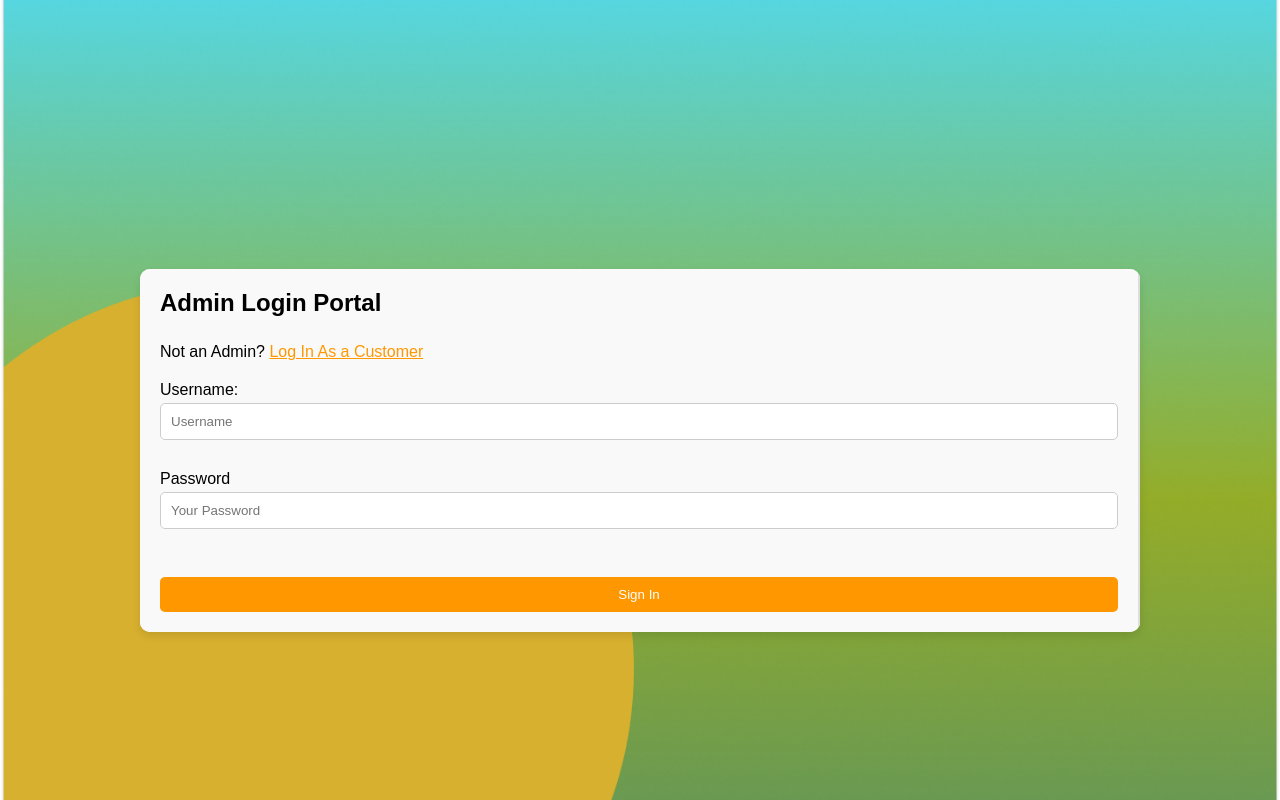
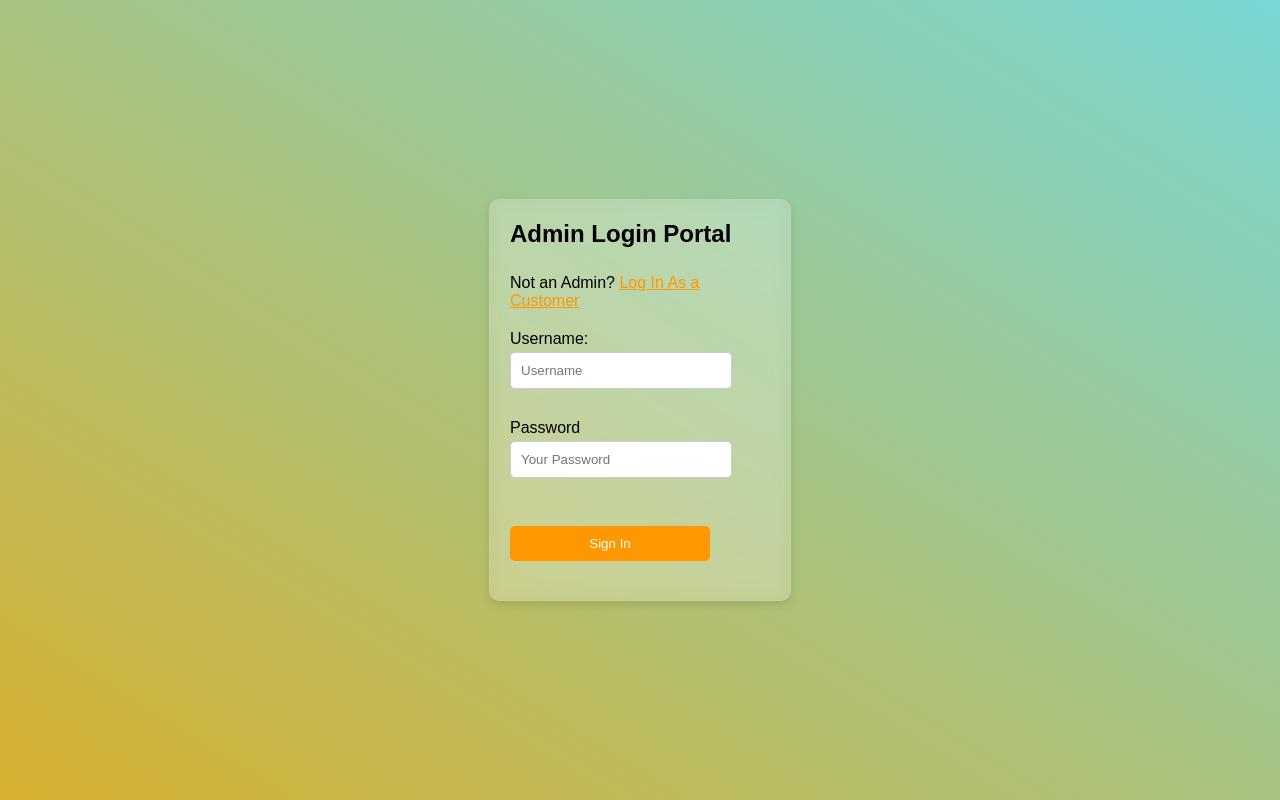
Before and after one commit to SaviduOfficial/carRental, a PHP site: page /admin_login.php in a window 1280 px wide. Run offline with PHP 8.4, Linux system fonts and the light colour scheme.

Commit message:
ui update admin login

```diff
--- a/Admin Interface/admin_login.php
+++ b/Admin Interface/admin_login.php
@@ -41,7 +41,7 @@ if ($_SERVER['REQUEST_METHOD'] === 'POST') {
     <meta charset="UTF-8">
     <meta name="viewport" content="width=device-width, initial-scale=1.0">
     <title>Login Page</title>
-    <link rel="stylesheet" href="style.css">
+    <link rel="stylesheet" href="styleadmin.css">
 </head>
 <body>
     <div class="container">
--- a/Admin Interface/style.css
+++ /dev/null
@@ -1,117 +0,0 @@
-body {
-    font-family: Arial, sans-serif;
-    margin: 0;
-    padding: 0;
-    display: flex;
-    justify-content: center;
-    align-items: center;
-    height: 100vh;
-    background: url('Desktop - 1 Login.png') no-repeat center center;
-    background-size: cover;
-}
-
-.container {
-    margin-top: 100px; /* newly added*/
-    display: flex;
-    border-radius: 10px;
-    box-shadow: 0 4px 8px rgba(0, 0, 0, 0.1);
-    overflow: hidden;
-    max-width: 1000px;
-    width: 90%;
-    background: white;
-
-}
-
-.registration-form, .info-section {
-    padding: 20px;
-    flex: 1;
-
-}
-
-.registration-form {
-    background: #f9f9f9;
-    border-right: 2px solid #ddd;
-
-}
-
-.info-section {
-    text-align: center;
-    background: #f0f4f7;
-}
-
-h1 {
-    margin: 0;
-    font-size: 24px;
-}
-
-p {
-    margin: 8px 0;
-}
-
-form {
-    display: flex;
-    flex-direction: column;
-
-}
-
-label {
-    margin-top: 12px;
-}
-
-input[type="text"], input[type="tel"], input[type="email"], input[type="password"], .btn {
-    padding: 10px;
-    margin-top: 4px;
-    border-radius: 5px;
-    border: 1px solid #ccc;
-
-}
-
-input[type="checkbox"] {
-    margin-top: 10px;
-}
-
-.btn {
-    margin-top: 12px;
-    background-color: #ff9800;
-    color: white;
-    border: none;
-    cursor: pointer;
-}
-
-.btn:hover {
-    background-color: #e68900;
-}
-
-a {
-    color: #ff9800;
-}
-
-.info-section .logo {
-    font-size: 40px;
-    margin-bottom: 20px;
-}
-.logo img {
-    max-width: 85%; /* Ensures the image does not exceed the width of its container */
-    height: auto; /* Maintains the aspect ratio */
-    display: block; /* Removes any unwanted bottom spacing */
-    margin: 0 auto; /* Centers the image if the container has a defined width */
-}
-
-.terms-container {
-    display: flex;
-
-}
-
-.terms-container label {
-    margin-left: 5px; /* Adds a little space between the checkbox and label */
-}
-
-#admin_btn {
-	color: white;
-	background-color: #ff9800;
-	margin-top: 40px;
-	width: 100px;
-	height: 30px;
-	border-radius: 3px;
-	float: right;
-}
--- /dev/null
+++ b/Admin Interface/styleadmin.css
@@ -0,0 +1,135 @@
+body {
+    font-family: Arial, sans-serif;
+    margin: 0;
+    padding: 0;
+    display: flex;
+    justify-content: center;
+    align-items: center;
+    min-height: 100vh;
+    background: linear-gradient(to bottom left, #79d7d4, #d7b02f) no-repeat center center;
+    background-size: cover;
+}
+
+.container {
+    /* margin-top: 100px; */
+    display: flex;
+    border-radius: 10px;
+    box-shadow: 0 4px 8px rgba(0, 0, 0, 0.1);
+    overflow: hidden;
+    min-width: 300px; /* Minimum width */
+    min-height: 400px; /* Minimum height */
+    max-width: 300px; /* Maximum width for larger screens */
+    width: 90%; /* Width adjusts to fit smaller screens */
+    background: rgba(255, 255, 255, 0.1);
+    -webkit-backdrop-filter: blur(10px);
+    backdrop-filter: blur(10px);
+    border: 1px solid rgba(255, 255, 255, 0.2);
+}
+
+/* Media queries for different screen sizes */
+@media (min-width: 768px) {
+    .container {
+        min-width: 300px; /* Minimum width on medium screens */
+        width: 60%;
+    }
+}
+
+@media (min-width: 1024px) {
+    .container {
+        min-width: 300px; /* Minimum width for larger screens */
+        width: 40%;
+    }
+}
+
+.registration-form, .info-section {
+    padding: 20px;
+    flex: 1;
+}
+
+.registration-form {
+    background: rgba(255, 255, 255, 0.1);
+    backdrop-filter: blur(10px);
+    -webkit-backdrop-filter: blur(10px);
+}
+
+.info-section {
+    text-align: center;
+    background: #f0f4f7;
+}
+
+h1 {
+    margin: 0;
+    font-size: 24px;
+}
+
+p {
+    margin: 8px 0;
+}
+
+form {
+    display: flex;
+    flex-direction: column;
+}
+
+label {
+    margin-top: 12px;
+}
+
+input[type="text"], input[type="tel"], input[type="email"], input[type="password"], .btn {
+    padding: 10px;
+    margin-top: 4px;
+    border-radius: 5px;
+    border: 1px solid #ccc;
+    width: 100%;
+    max-width: 200px;
+}
+
+input[type="checkbox"] {
+    margin-top: 10px;
+}
+
+.btn {
+    margin-top: 12px;
+    background-color: #ff9800;
+    color: white;
+    border: none;
+    cursor: pointer;
+}
+
+.btn:hover {
+    background-color: #e68900;
+}
+
+a {
+    color: #ff9800;
+}
+
+.info-section .logo {
+    font-size: 40px;
+    margin-bottom: 20px;
+}
+
+.logo img {
+    max-width: 85%;
+    height: auto;
+    display: block;
+    margin: 0 auto;
+}
+
+.terms-container {
+    display: flex;
+}
+
+.terms-container label {
+    margin-left: 5px;
+}
+
+#admin_btn {
+    color: white;
+    background-color: #ff9800;
+    margin-top: 40px;
+    width: 200px;
+    height: 30px;
+    border-radius: 3px;
+    float: right;
+}
--- a/Customer Registration/stylecr.css
+++ b/Customer Registration/stylecr.css
@@ -18,8 +18,8 @@ body {
     max-width: 1000px;
     width: 90%;
     background: rgba(255, 255, 255, 0.1); /* Transparent white background */
+    -webkit-backdrop-filter: blur(10px); /* For Safari support */
     backdrop-filter: blur(10px); /* Blur effect to create glass look */
-    -webkit-backdrop-filter: blur(10px); /* For Safari support */
     border: 1px solid rgba(255, 255, 255, 0.2); /* Optional border for definition */
 }
 
```
